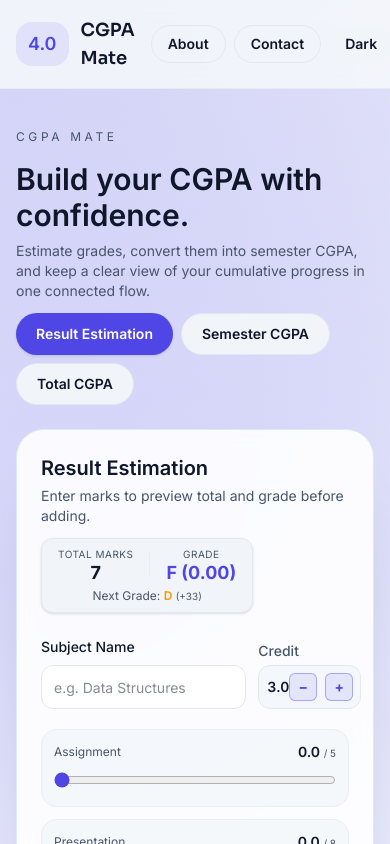
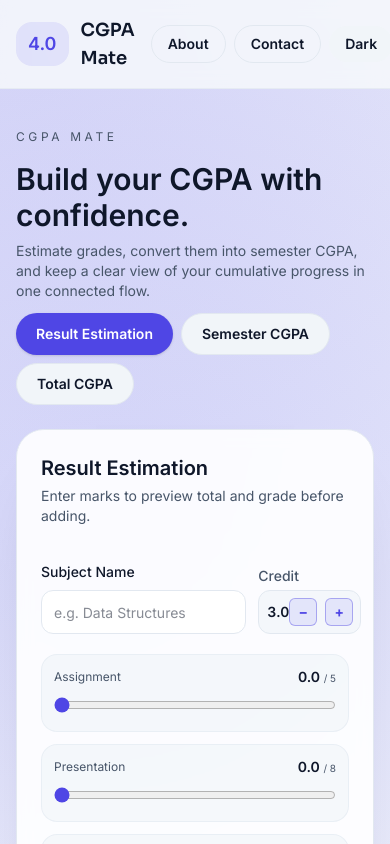
Before and after one commit to KhandakerSamin/CGPA_Mate, a Next.js app: page / in a window 390 px wide. Shown: the top 844 px of the page. Built offline with nearby package versions, Linux system fonts and the light colour scheme.

Commit message:
befor deploy

```diff
--- a/src/components/homepage/ResultEstimationTab.js
+++ b/src/components/homepage/ResultEstimationTab.js
@@ -132,7 +132,7 @@ export default function ResultEstimationTab({
 
   // ── Top Summary Pill ──
   const summaryBlock = (
-    <div className="rounded-xl border border-border bg-surface-2 px-4 py-2 shadow-sm">
+    <div className="rounded-xl hidden md:block border border-border bg-surface-2 px-4 py-2 shadow-sm">
       <div className="flex items-center gap-4">
         <div className="text-center">
           <p className="text-[10px] uppercase tracking-wider text-muted">Total Marks</p>
```
